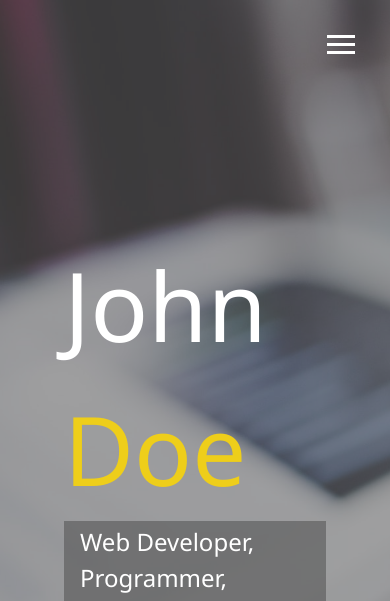
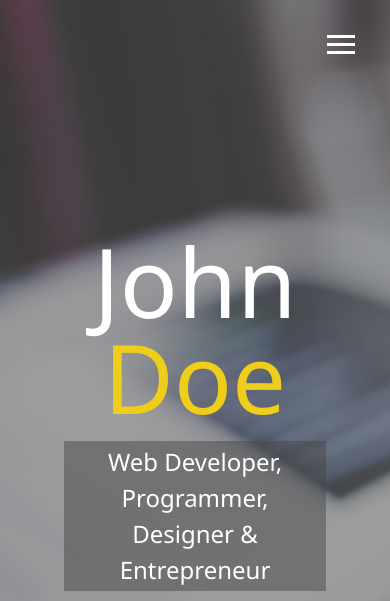
Before and after one commit to riadheh/johnDoePortfolio, a website: page dist/index.html in a window 390 px wide. Shown: the top 601 px of the page. Drawn offline with Linux system fonts and the light colour scheme.

Commit message:
responsive home completed

```diff
--- a/scss/_mixins.scss
+++ b/scss/_mixins.scss
@@ -22,3 +22,29 @@
       }
    }
 }
+
+// Media Query Mixins
+
+@mixin mediaSm {
+   @media screen and (max-width: 500px) {
+      @content;
+   }
+}
+
+@mixin mediaMd {
+   @media screen and (max-width: 768px) {
+      @content;
+   }
+}
+
+@mixin mediaLg {
+   @media screen and (min-width: 769px) and (max-width: 1170px)  {
+      @content;
+   }
+}
+
+   @mixin mediaXl {
+   @media screen and (min-width: 1171px) {
+      @content;
+   }
+}
--- /dev/null
+++ b/scss/_mobile.scss
@@ -0,0 +1,57 @@
+// Widescreens
+@include mediaXl {
+
+}
+
+// Desktops and Laptops
+@include mediaLg {
+
+}
+// Tablets and Small Laptops
+@include mediaMd {
+   main {
+      align-items: center;
+      text-align: center;
+
+      .lg-heading {
+         line-height: 1;
+         margin-bottom: 1rem;
+      }
+   }
+
+   ul.menu-nav,
+   div.menu-branding {
+      float: none;
+      width: 100%;
+      min-height: 0;
+
+      &.show {
+         transform: translate3d(0, 0, 0);
+      }
+   }
+
+   .menu-nav {
+      height: 75vh;
+      transform: translate3d(-100%, 0, 0);
+      font-size: 24px;
+   }
+
+   .menu-branding {
+      height: 25vh;
+      transform: translate3d(100%, 0, 0);
+
+      .portrait {
+         background: url(../img/portrait_small.jpg);
+         width: 150px;
+         height: 150px;
+      }
+   }
+}
+// Smartphones
+@include mediaSm {
+
+   main#home h1 {
+      margin-top: 10vh;
+   }
+
+}
--- a/scss/main.scss
+++ b/scss/main.scss
@@ -1,5 +1,6 @@
 @import "variables";
 @import "mixins";
 @import "menu";
+@import "mobile";
 @import "base";
 @import "typography";
```
Also changed, not shown: dist/css/main.css.
